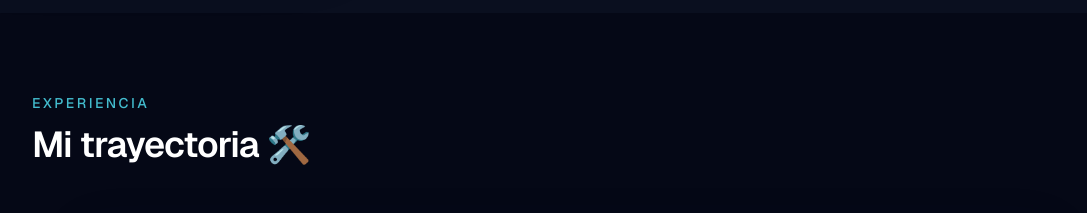
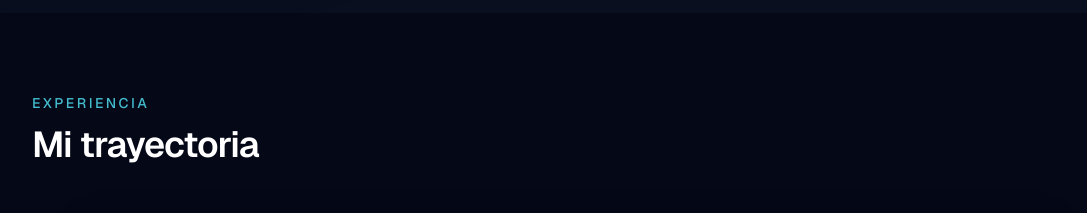
Before and after one commit to oscar301099/Portafolio, a Next.js app: page / in a window 1280 px wide. Shown: the part 1460-1673 px from the top of the page, without its empty margins (96-1183 px from the left). Built offline with nearby package versions, Linux system fonts and the light colour scheme.

Commit message:
quitando icono innecesario

```diff
--- a/src/components/sections/Experience.tsx
+++ b/src/components/sections/Experience.tsx
@@ -13,7 +13,7 @@ export function Experience() {
             Experiencia
           </p>
           <h2 className="text-3xl font-semibold tracking-tight text-white sm:text-4xl">
-            Mi trayectoria 🛠️
+            Mi trayectoria
           </h2>
         </div>
 
```
